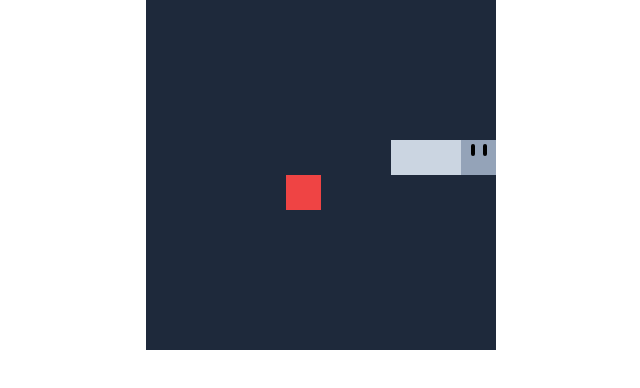
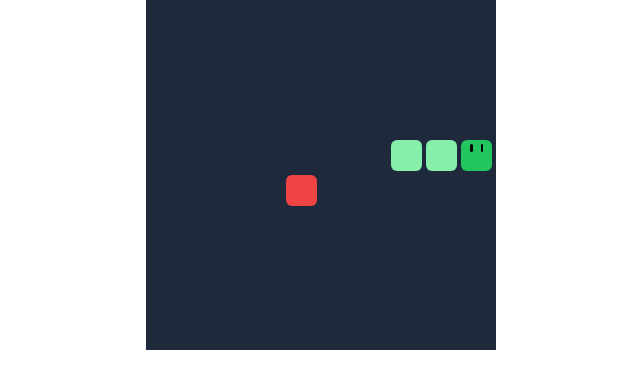
Before and after one commit to Newpoki/sneak, a Next.js app: page / in a window 1280 px wide. Shown: the top 388 px of the page, without its empty margins (319-959 px from the left). Built offline with nearby package versions, Linux system fonts and the light colour scheme.

Commit message:
feat: create a cell component used for snake and fruit

```diff
--- /dev/null
+++ b/app/game/cell.tsx
@@ -0,0 +1,30 @@
+import { cn } from '@/lib/utils'
+import { BOARD_COLUMN_SIZE } from './board/board-constants'
+import { getPositionFromCoordinates } from './game-utils'
+import { Coordinate } from './snake/snake-types'
+
+type CellProps = {
+    children?: React.ReactNode
+    className?: string
+    coordinate: Coordinate
+}
+
+export const Cell = ({ children, className, coordinate }: CellProps) => {
+    return (
+        <div
+            style={{
+                ...getPositionFromCoordinates(coordinate.x, coordinate.y),
+                height: BOARD_COLUMN_SIZE,
+                width: BOARD_COLUMN_SIZE,
+            }}
+            className="absolute"
+        >
+            <div
+                className={cn('absolute flex h-full w-full rounded-md', className)}
+                style={{ height: BOARD_COLUMN_SIZE - 4, width: BOARD_COLUMN_SIZE - 4 }}
+            >
+                {children}
+            </div>
+        </div>
+    )
+}
--- a/app/game/fruit.tsx
+++ b/app/game/fruit.tsx
@@ -1,20 +1,10 @@
 import { Coordinate } from './snake/snake-types'
-import { getPositionFromCoordinates } from './game-utils'
-import { BOARD_COLUMN_SIZE } from './board/board-constants'
+import { Cell } from './cell'
 
 type FruitProps = {
     coordinate: Coordinate
 }
 
 export const Fruit = ({ coordinate }: FruitProps) => {
-    return (
-        <div
-            className="absolute bg-red-500"
-            style={{
-                ...getPositionFromCoordinates(coordinate.x, coordinate.y),
-                height: BOARD_COLUMN_SIZE,
-                width: BOARD_COLUMN_SIZE,
-            }}
-        />
-    )
+    return <Cell coordinate={coordinate} className="bg-red-500" />
 }
--- a/app/game/snake/snake-cell.tsx
+++ b/app/game/snake/snake-cell.tsx
@@ -1,7 +1,6 @@
 import { cn } from '@/lib/utils'
 import { Coordinate, Direction } from './snake-types'
-import { BOARD_COLUMN_SIZE } from '../board/board-constants'
-import { getPositionFromCoordinates } from '../game-utils'
+import { Cell } from '../cell'
 
 type SnakeCellPropos = {
     coordinate: Coordinate
@@ -11,26 +10,20 @@ type SnakeCellPropos = {
 
 export const SnakeCell = ({ coordinate, isHeadCell, direction }: SnakeCellPropos) => {
     return (
-        <div
-            className={cn('absolute flex bg-slate-300', {
-                'bg-slate-400': isHeadCell,
-            })}
-            style={{
-                height: BOARD_COLUMN_SIZE,
-                width: BOARD_COLUMN_SIZE,
-                ...getPositionFromCoordinates(coordinate.x, coordinate.y),
-            }}
+        <Cell
+            coordinate={coordinate}
+            className={cn('bg-green-300', { 'bg-green-500': isHeadCell })}
         >
             {isHeadCell && (
                 <div
                     className={cn('relative flex w-full justify-center gap-2 py-1', {
-                        'mt-auto': direction === 'BOTTOM',
+                        'items-end': direction === 'BOTTOM',
                     })}
                 >
-                    <div className="h-3 w-1 rounded-full bg-black " />
-                    <div className="h-3 w-1 rounded-full bg-black " />
+                    <div className="h-1/3 w-1/12 rounded-full bg-black " />
+                    <div className="h-1/3 w-1/12 rounded-full bg-black " />
                 </div>
             )}
-        </div>
+        </Cell>
     )
 }
```
